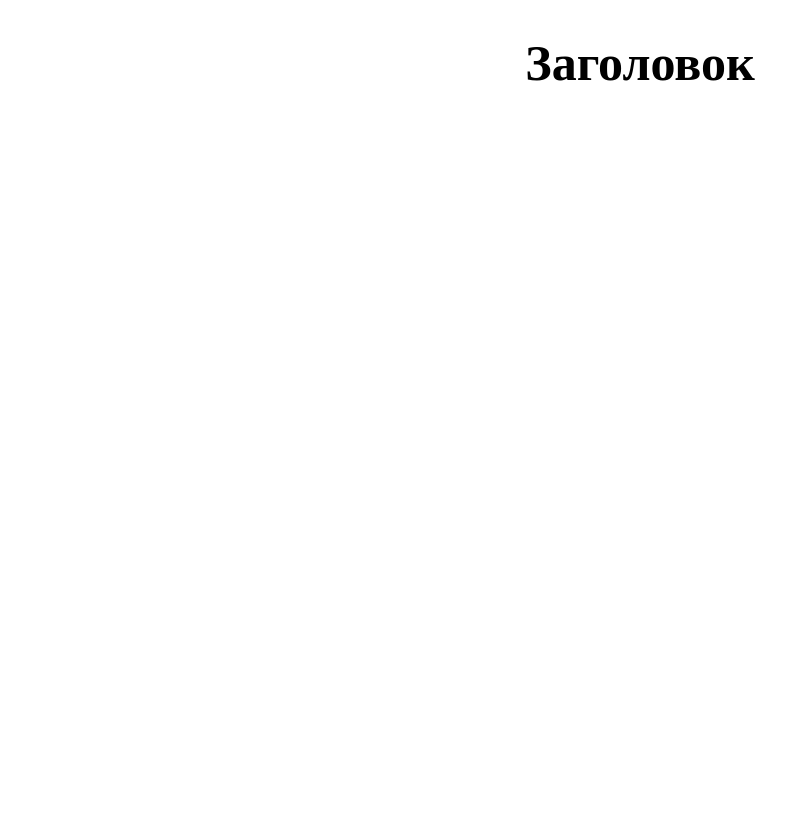
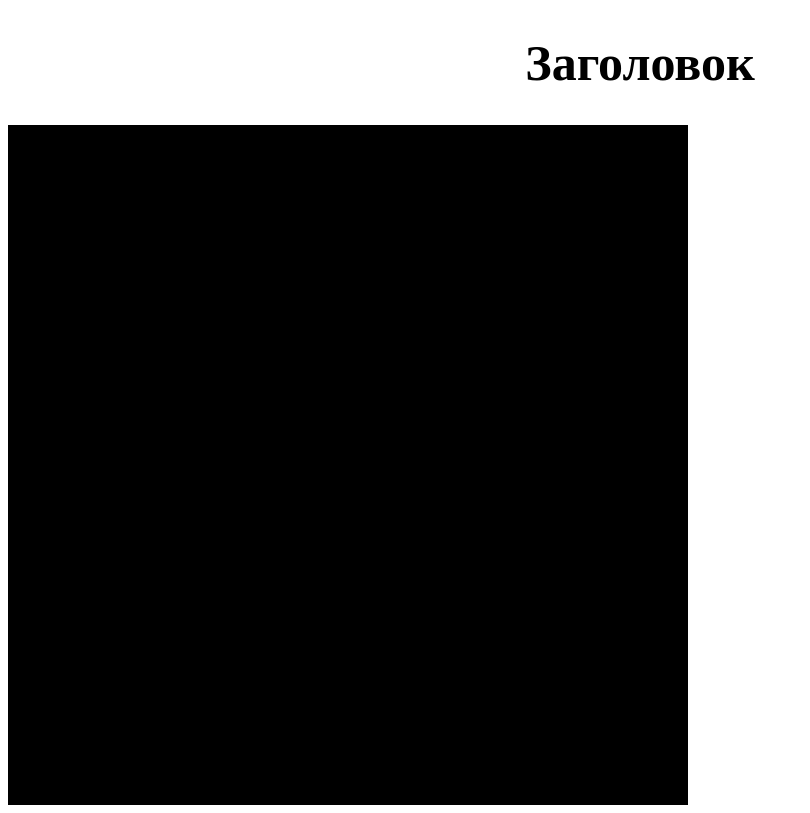
Before and after one commit to Azizbek1122/test, a plain HTML site: page index.html in a window 1280 px wide. Shown: the whole page, without its empty margins (0-810 px from the left). Drawn offline with Linux system fonts and the light colour scheme.

Commit message:
Создал блок

```diff
--- a/index.html
+++ b/index.html
@@ -15,7 +15,7 @@
 
     <h1>Заголовок</h1>
 
-
+    <div class="block"></div>
 
 
 
--- a/style.css
+++ b/style.css
@@ -2,3 +2,8 @@ h1{
     text-align: center;
     font-size: 50px;
 }
+.block{
+    width: 680px;
+    height: 680px;
+    background: #000;
+}
```
